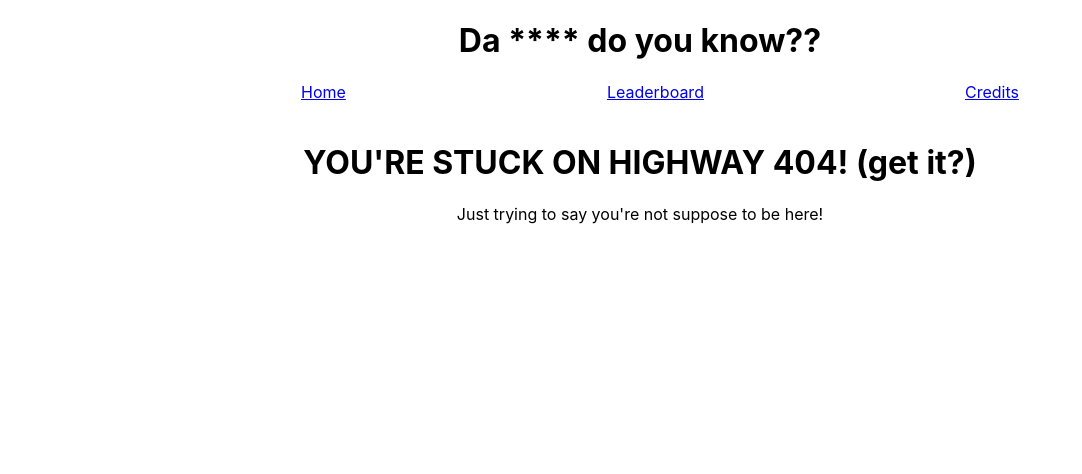
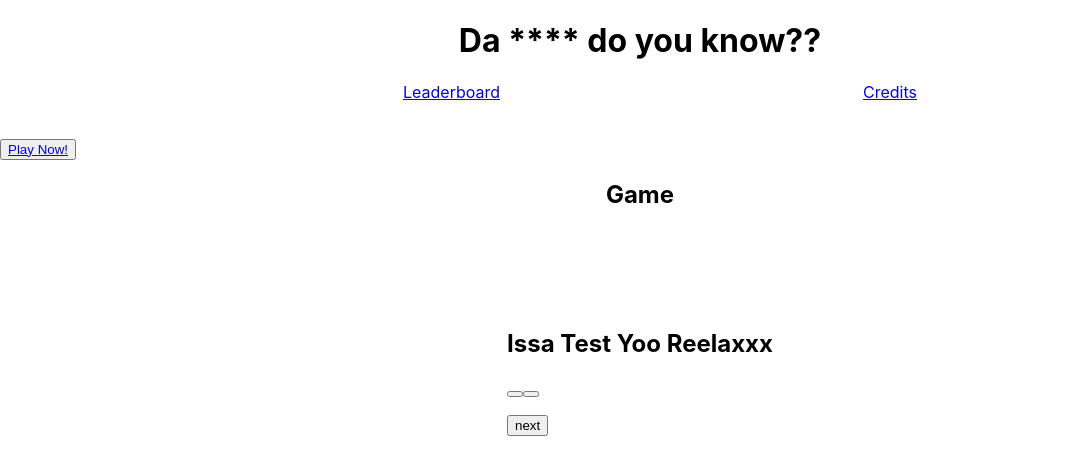
Before and after one commit to matsmckay/whatchaKnoHuh, a React (Create React App) app: page /GamePage in a window 1280 px wide. Before the commit this address had no page. Shown: the top 474 px of the page, without its empty margins (0-1082 px from the left). Built offline with nearby package versions, Linux system fonts and the light colour scheme; no server answers.

Commit message:
changed routing and made GamePage

```diff
--- a/src/App.js
+++ b/src/App.js
@@ -1,7 +1,7 @@
 import './App.css'
 
 import { Link, Routes, Route, } from 'react-router-dom';
-import Home from './Routes/Home.js';
+import GamePage from './Routes/GamePage.js';
 import Leaderboard from './Routes/Leaderboard.js';
 import Credits from './Routes/Credits.js';
 import Matt from './Routes/Matt.js';
@@ -21,9 +21,6 @@ function App() {
       <nav>
         <ul>
           <li>
-            <Link to="/">Home</Link>
-          </li>
-          <li>
             <Link to="/leaderboard">Leaderboard</Link>
           </li>
           <li>
@@ -33,9 +30,13 @@ function App() {
       </nav>
 
 
+      <button>
+          <Link to="/GamePage">Play Now!</Link>
+      </button>
+
+
       <Routes>
-        <Route path="/" element={<Home />} />
-
+      <Route path="/GamePage" element={<GamePage />} />
         <Route path="/leaderboard" element={<Leaderboard />}></Route>
 
         <Route path="/credits/" element={<Credits />} >
@@ -44,7 +45,7 @@ function App() {
           <Route path="tyler" element={<Tyler />} />
           <Route path="matt" element={<Matt />} />
         </Route>
-        <Route path="*" element={<ErrorPage />} />
+
 
       </Routes>
     </div>
--- a/src/Routes/Home.js
+++ b/src/Routes/GamePage.js
@@ -3,17 +3,14 @@ import { Link, Outlet } from 'react-router-dom'
 import FetchCall from '../comp/FetchCall';
 import Leaderboard from './Leaderboard';
 
-const Home = () => {
+const GamePage = () => {
     return (
         <div>
             <div className='wrapper'>
-                <h2>Welcome Home!</h2>
+                <h2>Game</h2>
                 <div className="divBtn">
                     <FetchCall />
-                    <Leaderboard />
-                    <button>
-                        <Link to="/playNow">Play Now!</Link>
-                    </button>
+                    {/* <Leaderboard /> */}
                 </div>
             </div>
         </div>
@@ -21,4 +18,4 @@ const Home = () => {
     )
 }
 
-export default Home;
+export default GamePage;
```
